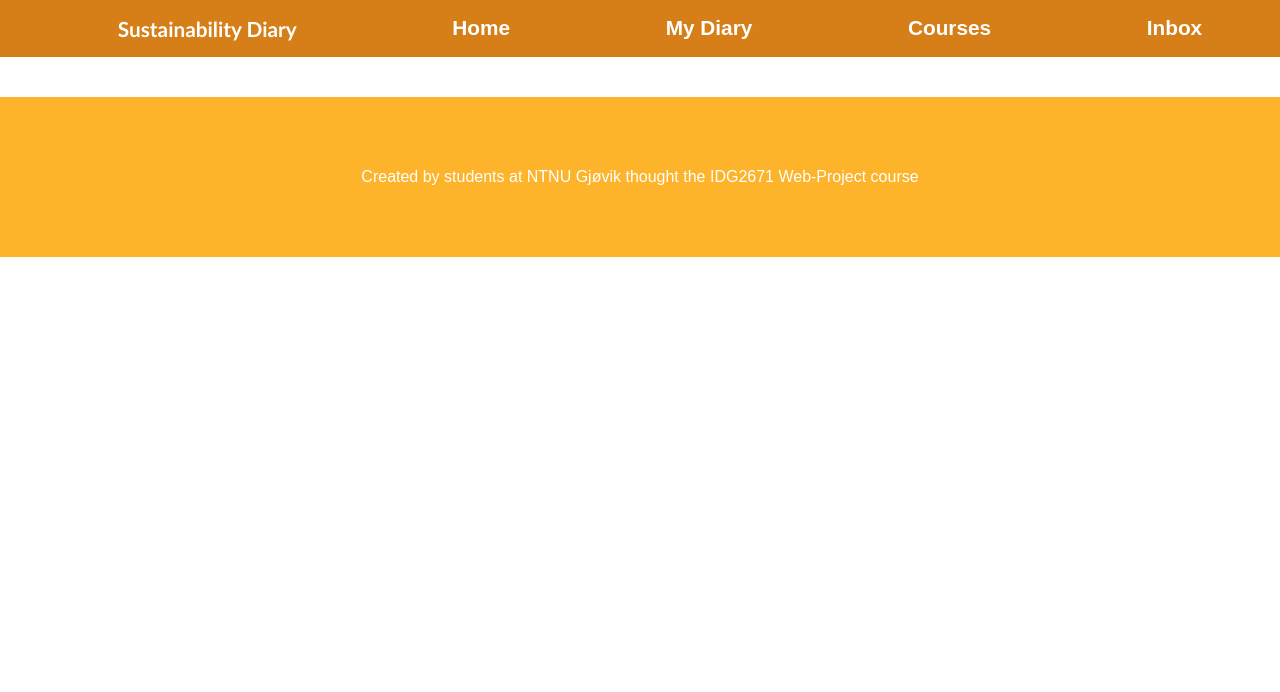
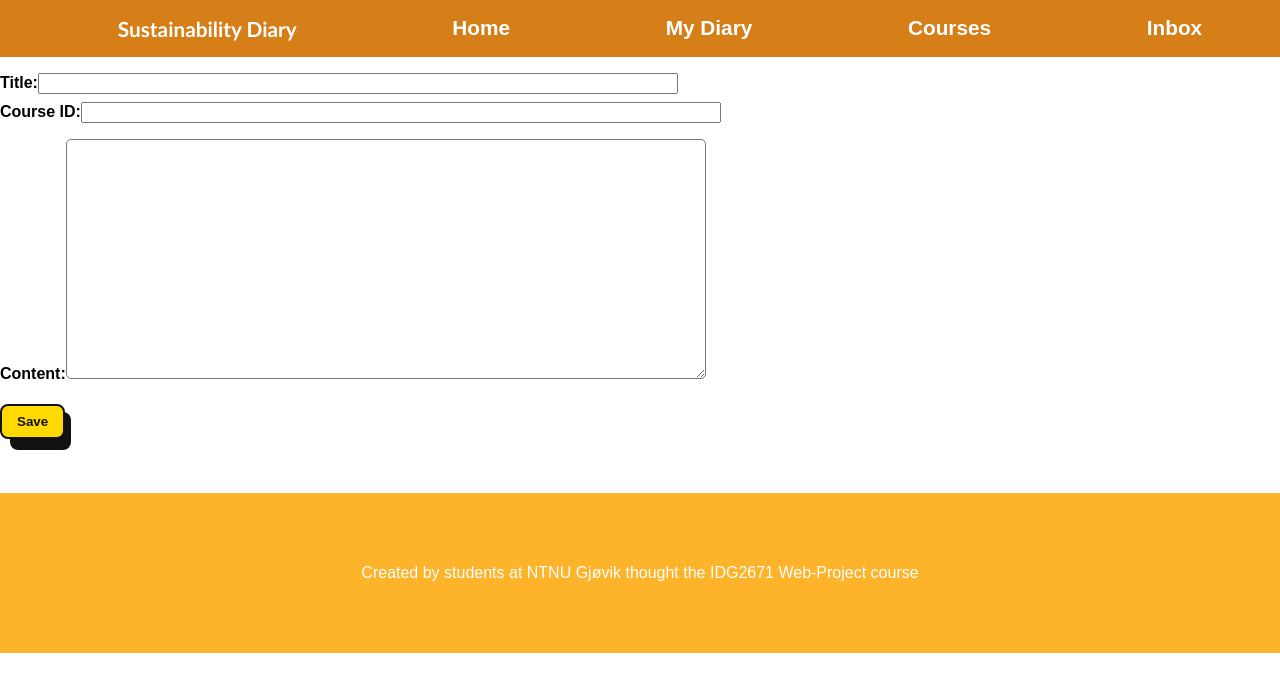
Before and after one commit to AndrChr0/Web-Prosjekt-Gruppe-2, a React (Vite) app in the folder front-end/: page /edit_reflection/1 in a window 1280 px wide. Shown: the top 692 px of the page. Built offline with nearby package versions, Linux system fonts and the light colour scheme; no server answers.

Commit message:
Created a edit reflection component that can updte basic values for the reflectin object

```diff
--- a/front-end/src/App.jsx
+++ b/front-end/src/App.jsx
@@ -24,7 +24,7 @@ function App() {
           <Route path="/new_reflection" element={<NewReflection/>}/>
           <Route path="/add_course" element={<AddCourse/>}/>
           <Route path="/diary/:reflectionId" element={<ReflectionDetail/>} />
-          <Route path="/edit_reflection" element={<EditReflection/>}/>
+          <Route path="/edit_reflection/:reflectionId" element={<EditReflection/>}/>
         </Routes>
         <Footer></Footer>
     </>
--- a/front-end/src/components/EditReflection/EditReflection.jsx
+++ b/front-end/src/components/EditReflection/EditReflection.jsx
@@ -1,8 +1,82 @@
+
+import React, { useState, useEffect } from 'react';
+import { useParams, useNavigate } from 'react-router-dom';
+import axios from 'axios';
+
 function EditReflection() {
+  const { reflectionId } = useParams();
+  const navigate = useNavigate();
+  const [reflection, setReflection] = useState({ title: '', courseId: '', content: '' });
+  const [loading, setLoading] = useState(false);
+
+  useEffect(() => {
+    setLoading(true);
+    axios.get(`http://localhost:5151/reflections/${reflectionId}`)
+      .then(res => {
+        setReflection(res.data.reflection);
+        setLoading(false);
+      })
+      .catch(error => {
+        console.error(error);
+        setLoading(false);
+      });
+  }, [reflectionId]);
+
+  const handleChange = (e) => {
+    const { name, value } = e.target;
+    setReflection(prev => ({
+      ...prev,
+      [name]: value,
+    }));
+  };
+
+  const handleSubmit = (e) => {
+    e.preventDefault();
+    setLoading(true);
+    // Send a PUT request to update the reflection
+    axios.put(`http://localhost:5151/reflections/${reflectionId}`, reflection)
+      .then(() => {
+        // Redirect to the reflection page
+        navigate(`/diary/${reflectionId}`);
+      })
+      .catch(error => {
+        console.error(error);
+        setLoading(false);
+      });
+  };
+
+  if (loading) return <div>Loading...</div>;
+
   return (
-    <div>
-      <h1>Edit Reflection</h1>
-    </div>
+    <form onSubmit={handleSubmit}>
+      <label>
+        Title:
+        <input
+          type="text"
+          name="title"
+          value={reflection.title}
+          onChange={handleChange}
+        />
+      </label>
+      <label>
+        Course ID:
+        <input
+          type="text"
+          name="courseId"
+          value={reflection.courseId}
+          onChange={handleChange}
+        />
+      </label>
+      <label>
+        Content:
+        <textarea
+          name="content"
+          value={reflection.content}
+          onChange={handleChange}
+        />
+      </label>
+      <button type="submit">Save</button>
+    </form>
   );
 }
 
--- a/front-end/src/components/ReflectionDetail/ReflectionDetail.jsx
+++ b/front-end/src/components/ReflectionDetail/ReflectionDetail.jsx
@@ -1,10 +1,11 @@
 import React, { useState, useEffect } from 'react';
-import { useParams } from 'react-router-dom';
+import { useParams, useNavigate } from 'react-router-dom';
 import axios from 'axios';
 
 function ReflectionDetail() {
   const { reflectionId } = useParams();
   const [reflection, setReflection] = useState(null);
+  const navigate = useNavigate();
   const [loading, setLoading] = useState(true); // Start with loading true
 
   useEffect(() => {
@@ -20,7 +21,7 @@ function ReflectionDetail() {
   }, [reflectionId]);
 
   const handleEdit = () => {
-    history.push(`/edit-reflection/${reflectionId}`);
+    navigate(`/edit_reflection/${reflectionId}`);
   };
 
 
```
